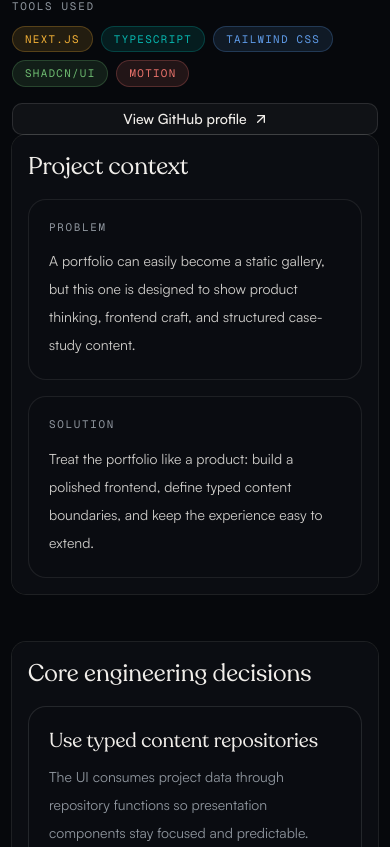
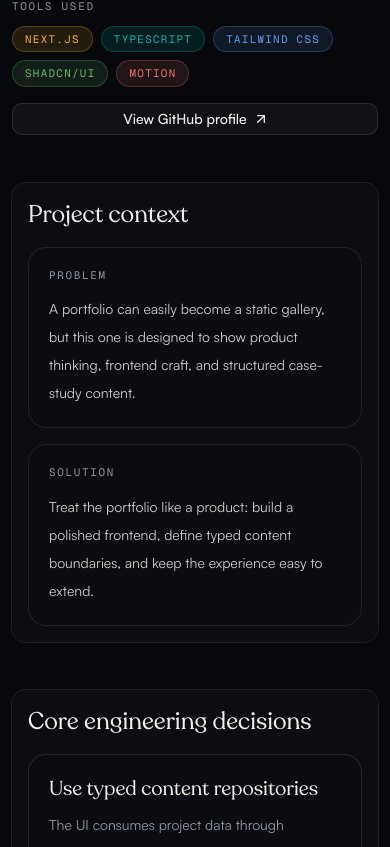
Before and after one commit to Dev-Iyke/portfolio-web, a Next.js app: page /work/deviyke-labs-portfolio in a window 390 px wide. Shown: the part 897-1744 px from the top of the page. Built offline with nearby package versions, Linux system fonts and the light colour scheme.

Commit message:
Updated project details clog on mobile

```diff
--- a/src/features/projects/components/ProjectDetailBody.tsx
+++ b/src/features/projects/components/ProjectDetailBody.tsx
@@ -12,7 +12,7 @@ import type { Project, ProjectDecision } from "@/features/projects/types/project
 
 export function ProjectDetailBody({ project }: { project: Project }) {
   return (
-    <Section className="pt-0">
+    <Section className="pt-0 mt-12 lg:mt-0">
       <PageContainer>
         <div className="grid gap-6">
           <Reveal distance={16}>
```
